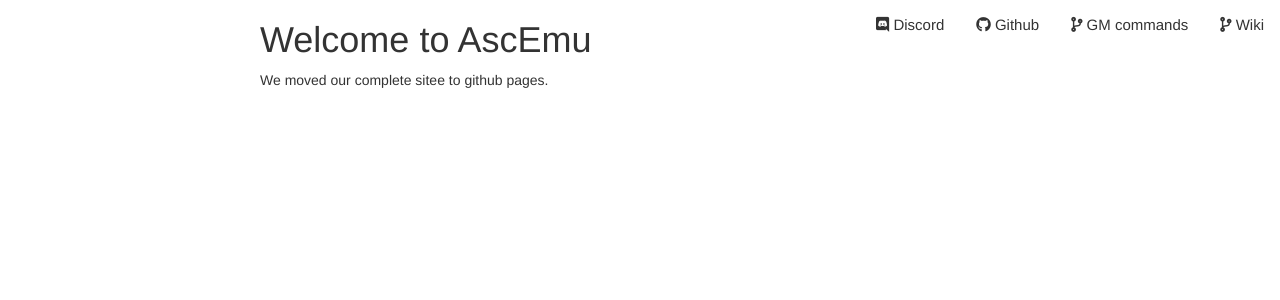
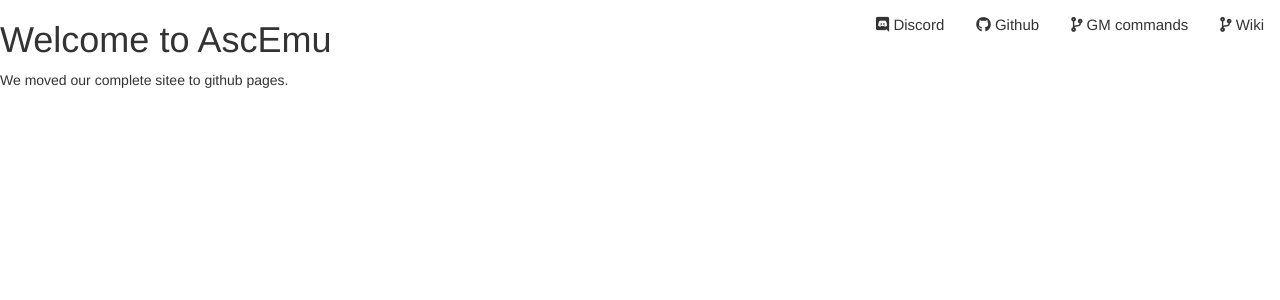
Before and after one commit to schnek/AEsite, a Jekyll site: the page built from index.md, in a window 1280 px wide. Shown: the top 300 px of the page. Built offline with Jekyll 4.4.1, drawn with Linux system fonts in a browser that asks for light colours; nearby versions of some CDN libraries; a script that is not in the unit is left out.

Commit message:
Update aestyle.css

```diff
--- a/css/aestyle.css
+++ b/css/aestyle.css
@@ -12,16 +12,11 @@
 ----------------------------------------------------- */
 #content {
 
-    min-height: 100vh;
-    transition: all 0.3s;
     width: 100%;
-    margin-left: 260px;
+}
 
------------------------------------------------------ */
 #content {
 
-    display: flex;
-    align-items: stretch;
     width: 100%
 }
 
```
